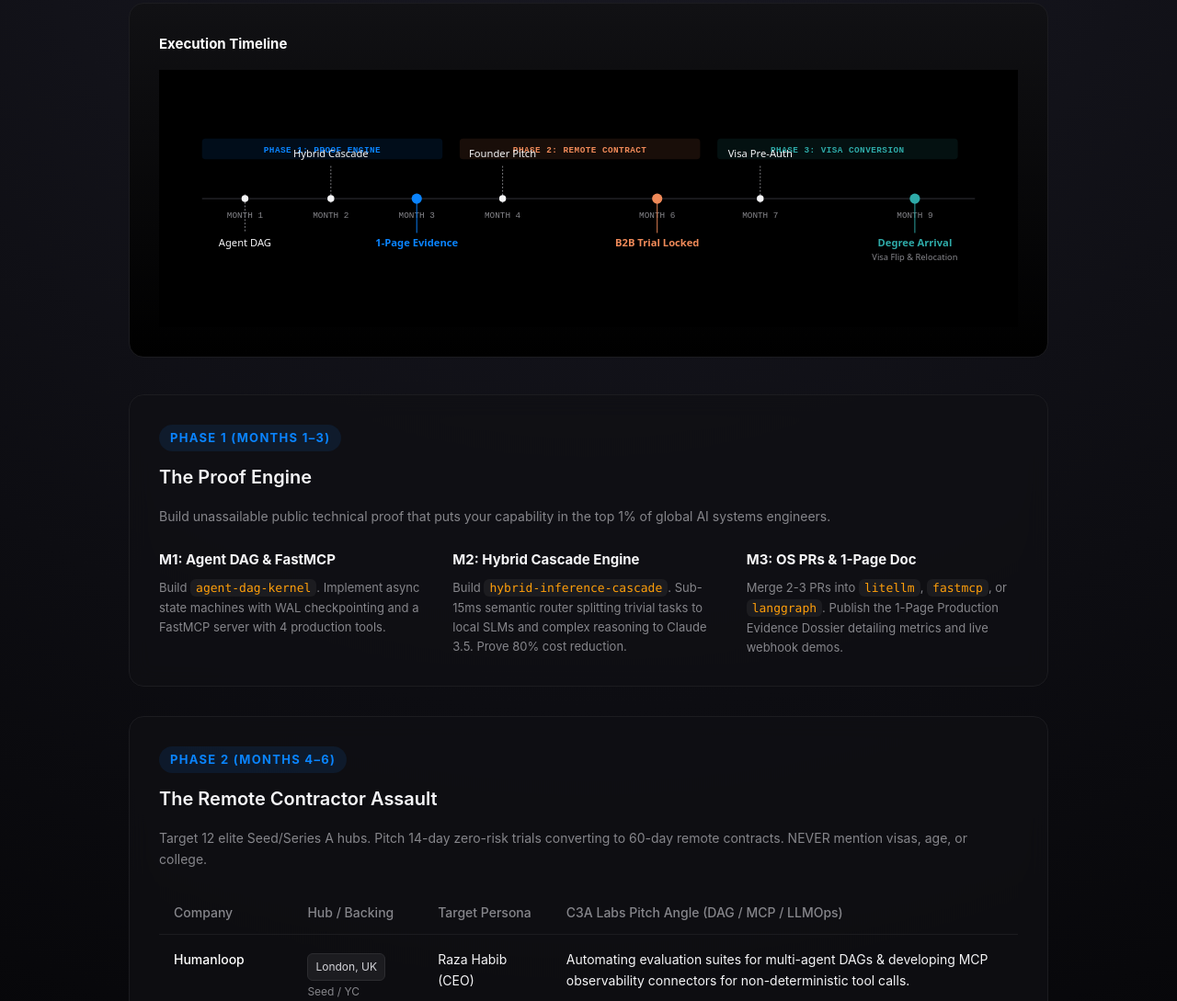
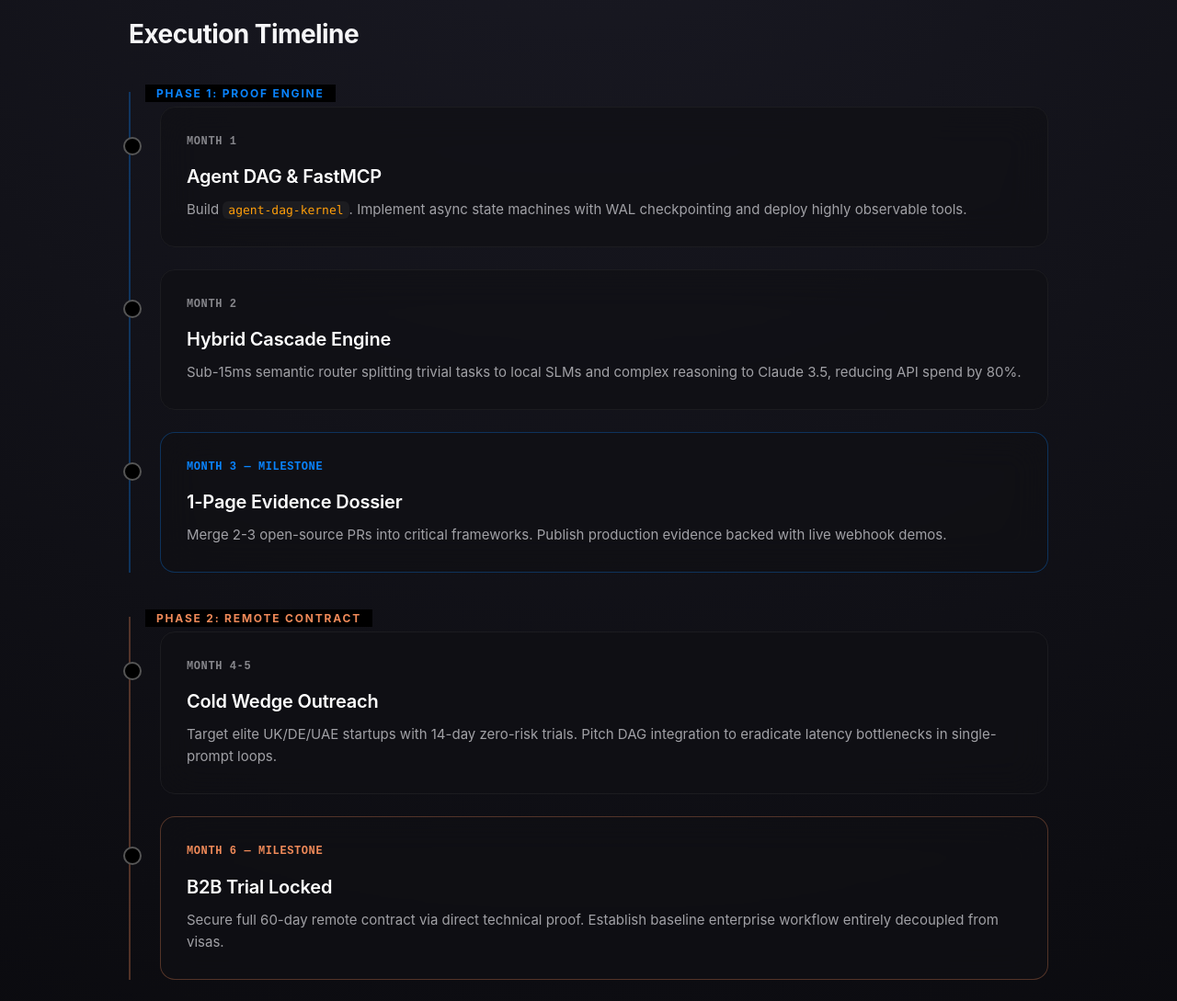
Before and after one commit to satyamsingh-eng/GLOBAL_ESCAPE_ROADMAP, a plain HTML site: page GLOBAL_ESCAPE_ROADMAP.html in a window 1280 px wide. Shown: the part 282-1371 px from the top of the page at 92% size. Drawn offline with Linux system fonts and the light colour scheme.

Commit message:
style: Replace static SVG with premium interactive vertical timeline

```diff
--- a/GLOBAL_ESCAPE_ROADMAP.html
+++ b/GLOBAL_ESCAPE_ROADMAP.html
@@ -255,7 +255,38 @@
             100% { transform: scale(0.95); box-shadow: 0 0 0 0 rgba(52, 199, 89, 0); }
         }
 
-    </style>
+
+        /* Premium Vertical Timeline */
+        .premium-timeline-wrapper { margin: 60px 0 80px 0; }
+        .section-heading { font-size: 28px; font-weight: 700; margin-bottom: 40px; color: var(--text-primary); letter-spacing: -0.02em; }
+        .timeline-phase { position: relative; padding-left: 32px; border-left: 2px solid #333; margin-bottom: 48px; padding-top: 16px; }
+        .timeline-phase:last-child { margin-bottom: 0; }
+        .phase-label { font-size: 12px; font-weight: 700; letter-spacing: 0.15em; margin-bottom: 24px; margin-left: -16px; background: var(--bg-dark); display: inline-block; padding: 0 12px; position: absolute; top: -8px; }
+        .timeline-item { position: relative; margin-bottom: 24px; background: var(--bg-card); border: 1px solid var(--border-color); border-radius: 16px; padding: 28px; transition: all 0.4s cubic-bezier(0.16, 1, 0.3, 1); backdrop-filter: blur(20px); -webkit-backdrop-filter: blur(20px); }
+        .timeline-item:last-child { margin-bottom: 0; }
+        .timeline-item:hover { border-color: #555; background: rgba(255, 255, 255, 0.04); transform: translateX(8px); box-shadow: 0 12px 40px rgba(0,0,0,0.2); }
+        .timeline-item .node { position: absolute; left: -41px; top: 32px; width: 16px; height: 16px; border-radius: 50%; background: var(--bg-dark); border: 2px solid #555; z-index: 2; transition: all 0.4s ease; }
+        .timeline-item:hover .node { transform: scale(1.3); }
+        .timeline-item .time { font-family: ui-monospace, SFMono-Regular, monospace; font-size: 12px; color: var(--text-secondary); margin-bottom: 12px; letter-spacing: 0.05em; font-weight: 600; text-transform: uppercase; }
+        .timeline-item h4 { margin: 0 0 8px 0; font-size: 20px; font-weight: 600; color: #fff; letter-spacing: -0.01em; }
+        .timeline-item p { margin: 0; font-size: 15px; color: #a1a1a6; line-height: 1.6; }
+
+        .phase-1 { border-left-color: rgba(10, 132, 255, 0.3); }
+        .phase-1 .phase-label { color: #0a84ff; }
+        .phase-1 .timeline-item:hover .node { border-color: #0a84ff; background: #0a84ff; box-shadow: 0 0 16px rgba(10, 132, 255, 0.6); }
+        .phase-1 .timeline-item.highlight-1 { border-color: rgba(10, 132, 255, 0.3); }
+
+        .phase-2 { border-left-color: rgba(240, 138, 89, 0.3); }
+        .phase-2 .phase-label { color: #f08a59; }
+        .phase-2 .timeline-item:hover .node { border-color: #f08a59; background: #f08a59; box-shadow: 0 0 16px rgba(240, 138, 89, 0.6); }
+        .phase-2 .timeline-item.highlight-2 { border-color: rgba(240, 138, 89, 0.3); }
+
+        .phase-3 { border-left-color: rgba(46, 170, 168, 0.3); }
+        .phase-3 .phase-label { color: #2eaaa8; }
+        .phase-3 .timeline-item:hover .node { border-color: #2eaaa8; background: #2eaaa8; box-shadow: 0 0 16px rgba(46, 170, 168, 0.6); }
+        .phase-3 .timeline-item.highlight-3 { border-color: rgba(46, 170, 168, 0.3); }
+
+</style>
 </head>
 <body>
 
@@ -272,90 +303,86 @@
             <p class="subtitle">9-Month Tactical Pipeline: Pre-Graduation Remote Contractor → Full-Time Relocation</p>
         </div>
 
-<div class="timeline-container">
-    <h3 style="font-size: 15px; margin: 0 0 16px 0; color: #ffffff;">Execution Timeline</h3>
-    <svg viewBox="0 0 1000 300" xmlns="http://www.w3.org/2000/svg" role="img" aria-labelledby="roadmap-timeline-title roadmap-timeline-desc" style="width: 100%; min-width: 800px; display: block;">
-        <title id="roadmap-timeline-title">9-Month Execution Timeline</title>
-        <desc id="roadmap-timeline-desc">A 9-month timeline showing three phases: Proof Engine, Contractor Assault, and Visa Conversion, leading to relocation.</desc>
-        <defs>
-            <marker id="arrow" markerWidth="8" markerHeight="6" refX="7" refY="3" orient="auto"><polygon points="0 0, 8 3, 0 6" fill="#86868b"/></marker>
-        </defs>
 
-        <!-- Background -->
-        <rect width="100%" height="100%" fill="#000000"/>
+    <div class="premium-timeline-wrapper">
+        <h2 class="section-heading">Execution Timeline</h2>
 
-        <!-- Main Baseline -->
-        <line x1="50" y1="150" x2="950" y2="150" stroke="#1c1c20" stroke-width="2"/>
+        <div class="timeline-phase phase-1">
+            <div class="phase-label">PHASE 1: PROOF ENGINE</div>
 
-        <!-- Phase Zones -->
-        <!-- Phase 1 -->
-        <rect x="50" y="80" width="280" height="24" rx="4" fill="rgba(10, 132, 255, 0.1)"/>
-        <text x="190" y="96" fill="#0a84ff" font-size="10" font-family="'Geist Mono', ui-monospace, monospace" font-weight="600" text-anchor="middle" letter-spacing="0.05em">PHASE 1: PROOF ENGINE</text>
+            <div class="timeline-item">
+                <div class="node"></div>
+                <div class="time">MONTH 1</div>
+                <div class="content">
+                    <h4>Agent DAG & FastMCP</h4>
+                    <p>Build <code>agent-dag-kernel</code>. Implement async state machines with WAL checkpointing and deploy highly observable tools.</p>
+                </div>
+            </div>
 
-        <!-- Phase 2 -->
-        <rect x="350" y="80" width="280" height="24" rx="4" fill="rgba(240, 138, 89, 0.1)"/>
-        <text x="490" y="96" fill="#f08a59" font-size="10" font-family="'Geist Mono', ui-monospace, monospace" font-weight="600" text-anchor="middle" letter-spacing="0.05em">PHASE 2: REMOTE CONTRACT</text>
+            <div class="timeline-item">
+                <div class="node"></div>
+                <div class="time">MONTH 2</div>
+                <div class="content">
+                    <h4>Hybrid Cascade Engine</h4>
+                    <p>Sub-15ms semantic router splitting trivial tasks to local SLMs and complex reasoning to Claude 3.5, reducing API spend by 80%.</p>
+                </div>
+            </div>
 
-        <!-- Phase 3 -->
-        <rect x="650" y="80" width="280" height="24" rx="4" fill="rgba(46, 170, 168, 0.1)"/>
-        <text x="790" y="96" fill="#2eaaa8" font-size="10" font-family="'Geist Mono', ui-monospace, monospace" font-weight="600" text-anchor="middle" letter-spacing="0.05em">PHASE 3: VISA CONVERSION</text>
+            <div class="timeline-item highlight-1">
+                <div class="node"></div>
+                <div class="time" style="color: #0a84ff;">MONTH 3 &mdash; MILESTONE</div>
+                <div class="content">
+                    <h4>1-Page Evidence Dossier</h4>
+                    <p>Merge 2-3 open-source PRs into critical frameworks. Publish production evidence backed with live webhook demos.</p>
+                </div>
+            </div>
+        </div>
 
-        <!-- Timeline Ticks & Labels -->
-        <!-- M1 -->
-        <line x1="100" y1="145" x2="100" y2="155" stroke="#86868b" stroke-width="1"/>
-        <text x="100" y="172" fill="#86868b" font-size="10" font-family="'Geist Mono', ui-monospace, monospace" text-anchor="middle">MONTH 1</text>
-        <line x1="100" y1="150" x2="100" y2="190" stroke="#86868b" stroke-width="1" stroke-dasharray="2,2"/>
-        <circle cx="100" cy="150" r="4" fill="#f5f5f7"/>
-        <text x="100" y="206" fill="#f5f5f7" font-size="12" font-family="'Geist', system-ui, sans-serif" font-weight="500" text-anchor="middle">Agent DAG</text>
+        <div class="timeline-phase phase-2">
+            <div class="phase-label">PHASE 2: REMOTE CONTRACT</div>
 
-        <!-- M2 -->
-        <line x1="200" y1="145" x2="200" y2="155" stroke="#86868b" stroke-width="1"/>
-        <text x="200" y="172" fill="#86868b" font-size="10" font-family="'Geist Mono', ui-monospace, monospace" text-anchor="middle">MONTH 2</text>
-        <line x1="200" y1="150" x2="200" y2="110" stroke="#86868b" stroke-width="1" stroke-dasharray="2,2"/>
-        <circle cx="200" cy="150" r="4" fill="#f5f5f7"/>
-        <text x="200" y="102" fill="#f5f5f7" font-size="12" font-family="'Geist', system-ui, sans-serif" font-weight="500" text-anchor="middle">Hybrid Cascade</text>
+            <div class="timeline-item">
+                <div class="node"></div>
+                <div class="time">MONTH 4-5</div>
+                <div class="content">
+                    <h4>Cold Wedge Outreach</h4>
+                    <p>Target elite UK/DE/UAE startups with 14-day zero-risk trials. Pitch DAG integration to eradicate latency bottlenecks in single-prompt loops.</p>
+                </div>
+            </div>
 
-        <!-- M3 (Milestone) -->
-        <line x1="300" y1="145" x2="300" y2="155" stroke="#86868b" stroke-width="1"/>
-        <text x="300" y="172" fill="#86868b" font-size="10" font-family="'Geist Mono', ui-monospace, monospace" text-anchor="middle">MONTH 3</text>
-        <line x1="300" y1="150" x2="300" y2="190" stroke="#0a84ff" stroke-width="1"/>
-        <circle cx="300" cy="150" r="6" fill="#0a84ff"/>
-        <text x="300" y="206" fill="#0a84ff" font-size="12" font-family="'Geist', system-ui, sans-serif" font-weight="600" text-anchor="middle">1-Page Evidence</text>
+            <div class="timeline-item highlight-2">
+                <div class="node"></div>
+                <div class="time" style="color: #f08a59;">MONTH 6 &mdash; MILESTONE</div>
+                <div class="content">
+                    <h4>B2B Trial Locked</h4>
+                    <p>Secure full 60-day remote contract via direct technical proof. Establish baseline enterprise workflow entirely decoupled from visas.</p>
+                </div>
+            </div>
+        </div>
 
-        <!-- M4 -->
-        <line x1="400" y1="145" x2="400" y2="155" stroke="#86868b" stroke-width="1"/>
-        <text x="400" y="172" fill="#86868b" font-size="10" font-family="'Geist Mono', ui-monospace, monospace" text-anchor="middle">MONTH 4</text>
-        <line x1="400" y1="150" x2="400" y2="110" stroke="#86868b" stroke-width="1" stroke-dasharray="2,2"/>
-        <circle cx="400" cy="150" r="4" fill="#f5f5f7"/>
-        <text x="400" y="102" fill="#f5f5f7" font-size="12" font-family="'Geist', system-ui, sans-serif" font-weight="500" text-anchor="middle">Founder Pitch</text>
+        <div class="timeline-phase phase-3">
+            <div class="phase-label">PHASE 3: VISA CONVERSION</div>
 
-        <!-- M6 (Milestone) -->
-        <line x1="580" y1="145" x2="580" y2="155" stroke="#86868b" stroke-width="1"/>
-        <text x="580" y="172" fill="#86868b" font-size="10" font-family="'Geist Mono', ui-monospace, monospace" text-anchor="middle">MONTH 6</text>
-        <line x1="580" y1="150" x2="580" y2="190" stroke="#f08a59" stroke-width="1"/>
-        <circle cx="580" cy="150" r="6" fill="#f08a59"/>
-        <text x="580" y="206" fill="#f08a59" font-size="12" font-family="'Geist', system-ui, sans-serif" font-weight="600" text-anchor="middle">B2B Trial Locked</text>
+            <div class="timeline-item">
+                <div class="node"></div>
+                <div class="time">MONTH 7-8</div>
+                <div class="content">
+                    <h4>Visa Pre-Auth</h4>
+                    <p>Initiate ZAB/Anabin verification for Germany or ECCTIS for UK. Map specific salary thresholds corresponding to EU Blue Card requirements.</p>
+                </div>
+            </div>
 
-        <!-- M7 -->
-        <line x1="700" y1="145" x2="700" y2="155" stroke="#86868b" stroke-width="1"/>
-        <text x="700" y="172" fill="#86868b" font-size="10" font-family="'Geist Mono', ui-monospace, monospace" text-anchor="middle">MONTH 7</text>
-        <line x1="700" y1="150" x2="700" y2="110" stroke="#86868b" stroke-width="1" stroke-dasharray="2,2"/>
-        <circle cx="700" cy="150" r="4" fill="#f5f5f7"/>
-        <text x="700" y="102" fill="#f5f5f7" font-size="12" font-family="'Geist', system-ui, sans-serif" font-weight="500" text-anchor="middle">Visa Pre-Auth</text>
-
-        <!-- M9 (Milestone) -->
-        <line x1="880" y1="145" x2="880" y2="155" stroke="#86868b" stroke-width="1"/>
-        <text x="880" y="172" fill="#86868b" font-size="10" font-family="'Geist Mono', ui-monospace, monospace" text-anchor="middle">MONTH 9</text>
-        <line x1="880" y1="150" x2="880" y2="190" stroke="#2eaaa8" stroke-width="1"/>
-        <circle cx="880" cy="150" r="6" fill="#2eaaa8"/>
-        <text x="880" y="206" fill="#2eaaa8" font-size="12" font-family="'Geist', system-ui, sans-serif" font-weight="600" text-anchor="middle">Degree Arrival</text>
-        <text x="880" y="222" fill="#86868b" font-size="10" font-family="'Geist', system-ui, sans-serif" text-anchor="middle">Visa Flip & Relocation</text>
-
-    </svg>
-</div>
-
-
-        <div class="card">
+            <div class="timeline-item highlight-3">
+                <div class="node"></div>
+                <div class="time" style="color: #2eaaa8;">MONTH 9 &mdash; MILESTONE</div>
+                <div class="content">
+                    <h4>Degree Arrival & Relocation</h4>
+                    <p>Trigger Visa flip utilizing pre-packaged legal filing pack. Execute zero-recruitment-fee handover directly into the startup's local HQ.</p>
+                </div>
+            </div>
+        </div>
+    </div>
+<div class="card">
             <div class="phase-header">Phase 1 (Months 1–3)</div>
             <h2 class="card-title">The Proof Engine</h2>
             <p style="color: var(--text-secondary); font-size: 14px; margin-bottom: 24px;">Build unassailable public technical proof that puts your capability in the top 1% of global AI systems engineers.</p>
```
